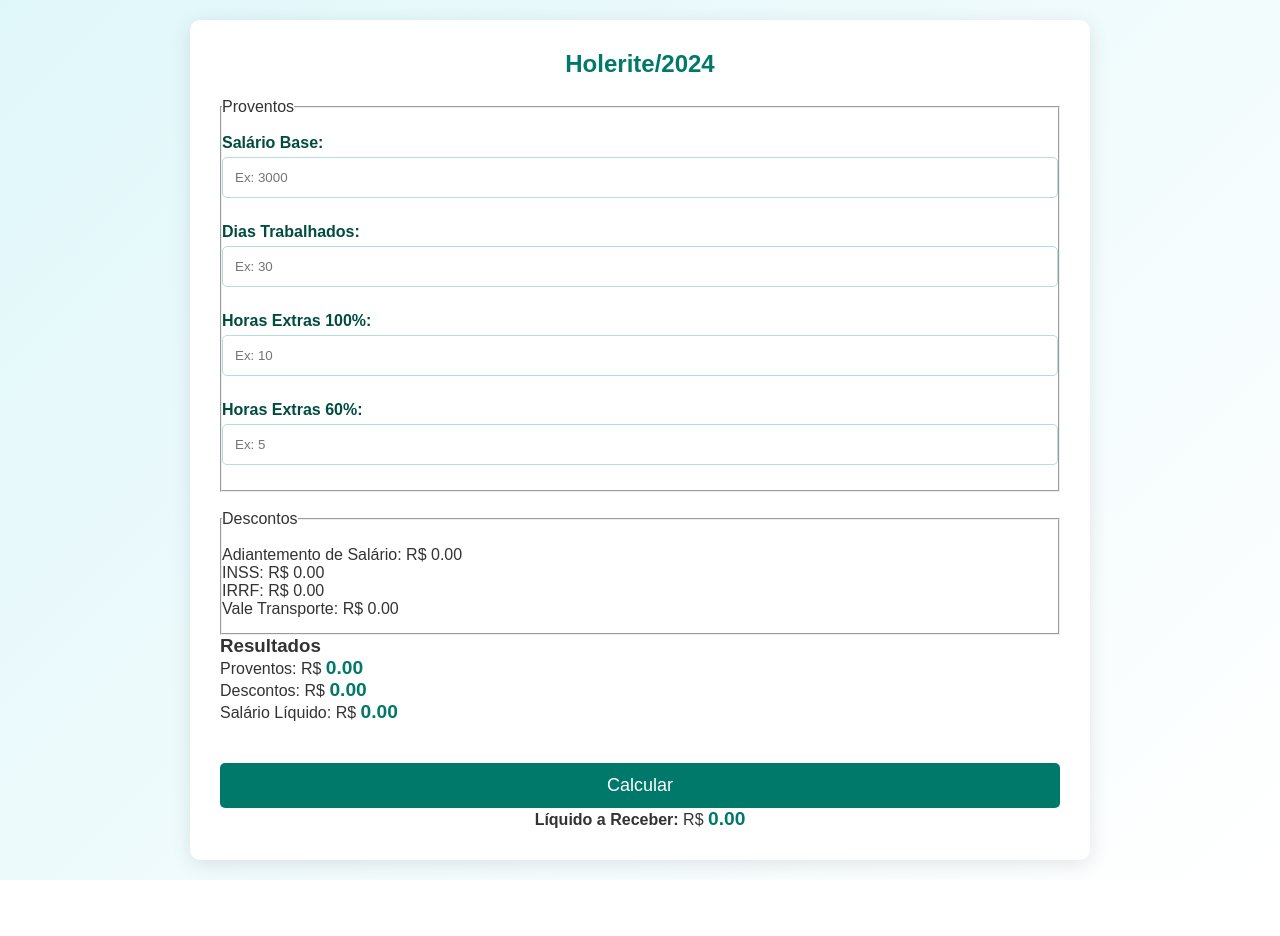
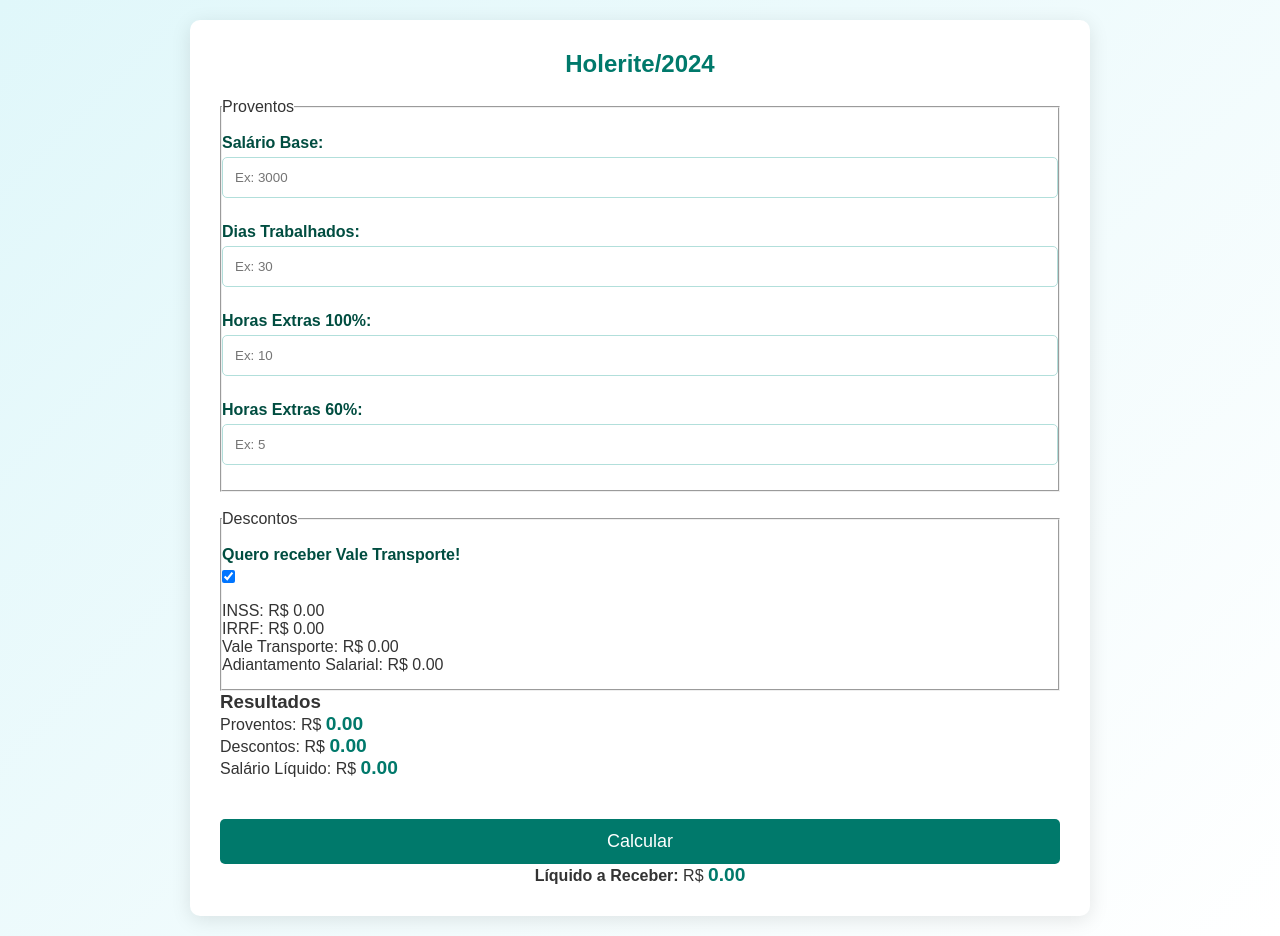
Before and after one commit to Fonseca-J/holerite, a plain HTML site: page index.html in a window 1280 px wide. Before the commit the page ends 880 px from the top, so only its background shows below. Drawn offline with Linux system fonts and the light colour scheme.

Commit message:
Update index.html

```diff
--- a/index.html
+++ b/index.html
@@ -43,11 +43,17 @@
                 <legend>Descontos</legend>
 
                 <div class="group">
-                    <p>Adiantemento de Salário: R$ <span id="campoDescontoAdiantamento">0.00</span></p>
+                    <label for="valeTransporteCheck">Quero receber Vale Transporte!</label>
+                    <input type="checkbox" id="valeTransporteCheck" checked> <!-- Checkbox para o vale transporte -->
+                </div>
+
+                <div class="group">
                     <p>INSS: R$ <span id="campoDescontoInss">0.00</span></p>
                     <p>IRRF: R$ <span id="campoDescontoIrrf">0.00</span></p>
                     <p>Vale Transporte: R$ <span id="campoDescontoValeTransporte">0.00</span></p>
+                    <p>Adiantamento Salarial: R$ <span id="campoDescontoAdiantamento">0.00</span></p>
                 </div>
+
             </fieldset>
         </form>
 
```
